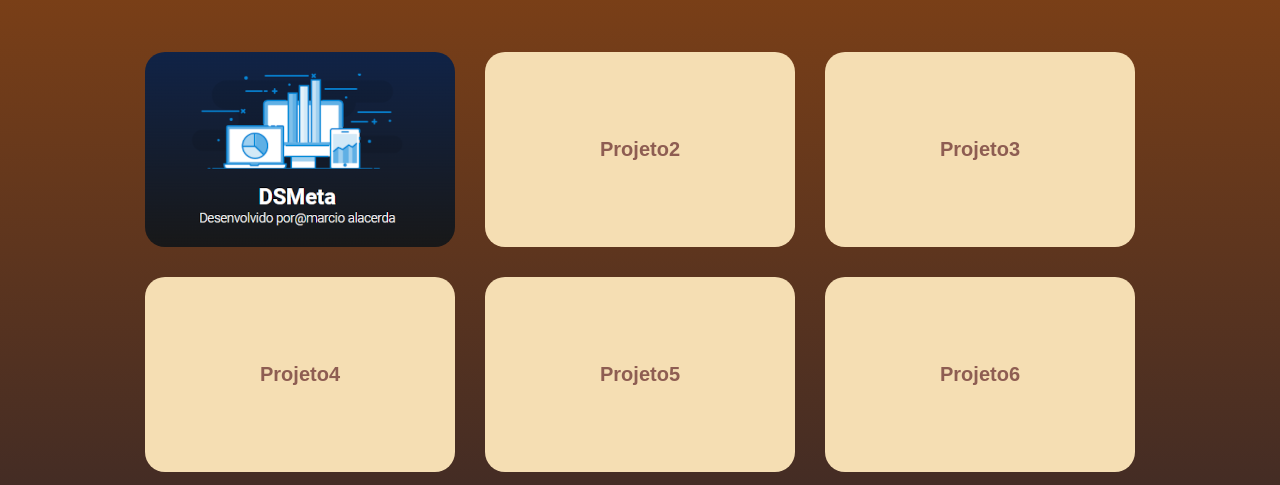
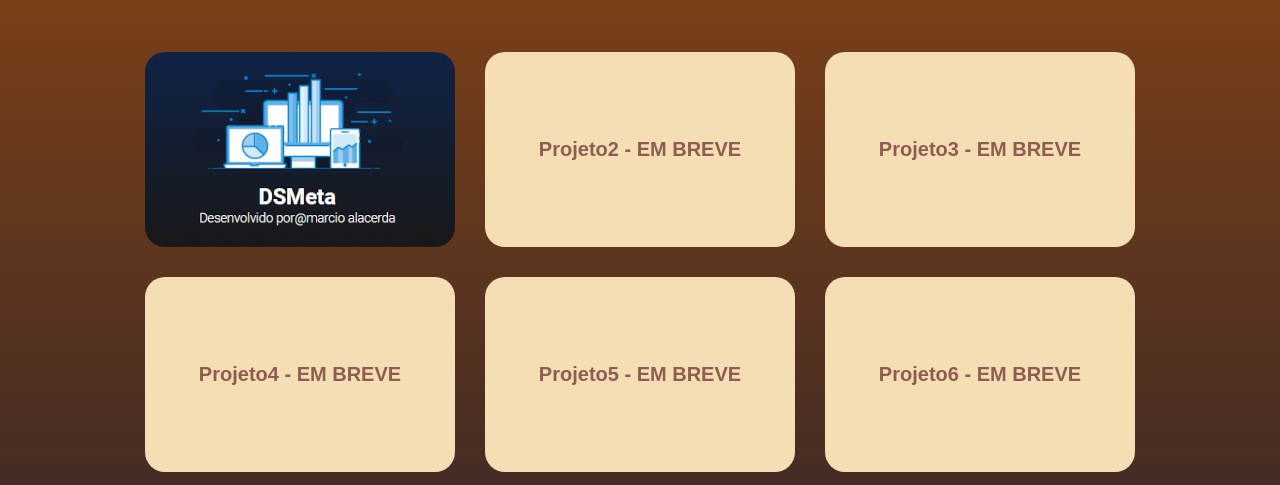
Before and after one commit to marcioalacerda/portfolio, a plain HTML site: page index.html in a window 1280 px wide. Shown: the part 1700-2185 px from the top of the page. Drawn offline with Linux system fonts and the light colour scheme.

Commit message:
Escondendo a mensagem na seção habilidades

```diff
--- a/index.html
+++ b/index.html
@@ -113,19 +113,19 @@
                             </div>
                         </div>
                         <div class="projeto_link">
-                            <div><p>Projeto2</p></div>
+                            <div><p>Projeto2 - EM BREVE</p></div>
                         </div>
                         <div class="projeto_link">
-                            <div><p>Projeto3</p></div>
+                            <div><p>Projeto3 - EM BREVE</p></div>
                         </div>
                         <div class="projeto_link">
-                            <div><p>Projeto4</p></div>
+                            <div><p>Projeto4 - EM BREVE</p></div>
                         </div>
                         <div class="projeto_link">
-                            <div><p>Projeto5</p></div>
+                            <div><p>Projeto5 - EM BREVE</p></div>
                         </div>
                         <div class="projeto_link">
-                            <div><p>Projeto6</p></div>
+                            <div><p>Projeto6 - EM BREVE</p></div>
                         </div>
                     </div>
                     <div class="link_git">
@@ -242,7 +242,7 @@
                                 -->
                             </div>
                             <div class="descricao_container">
-                                <p class="descricao_texto">
+                                <p class="descricao_texto escondido">
                                     Passe o mouse sobre a habilidade para ler a descrição
                                 </p>
                             </div>
```
